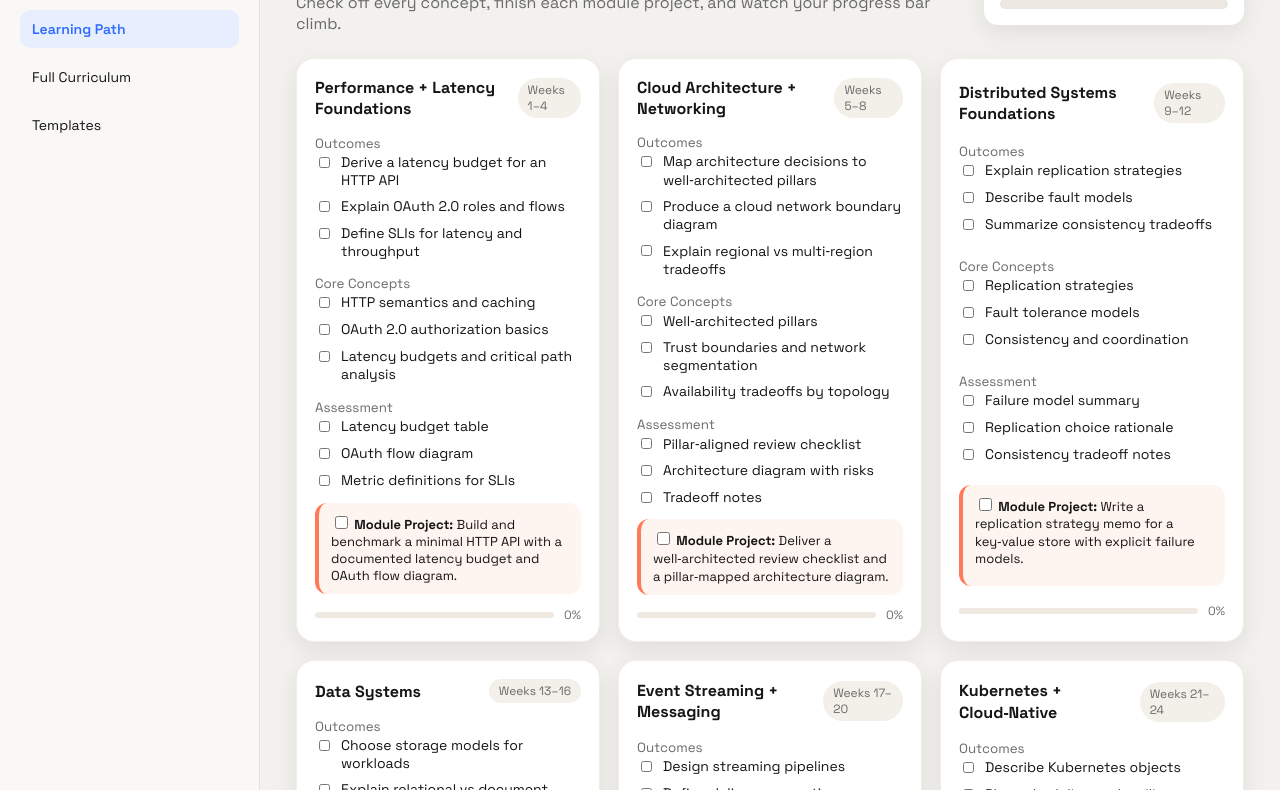
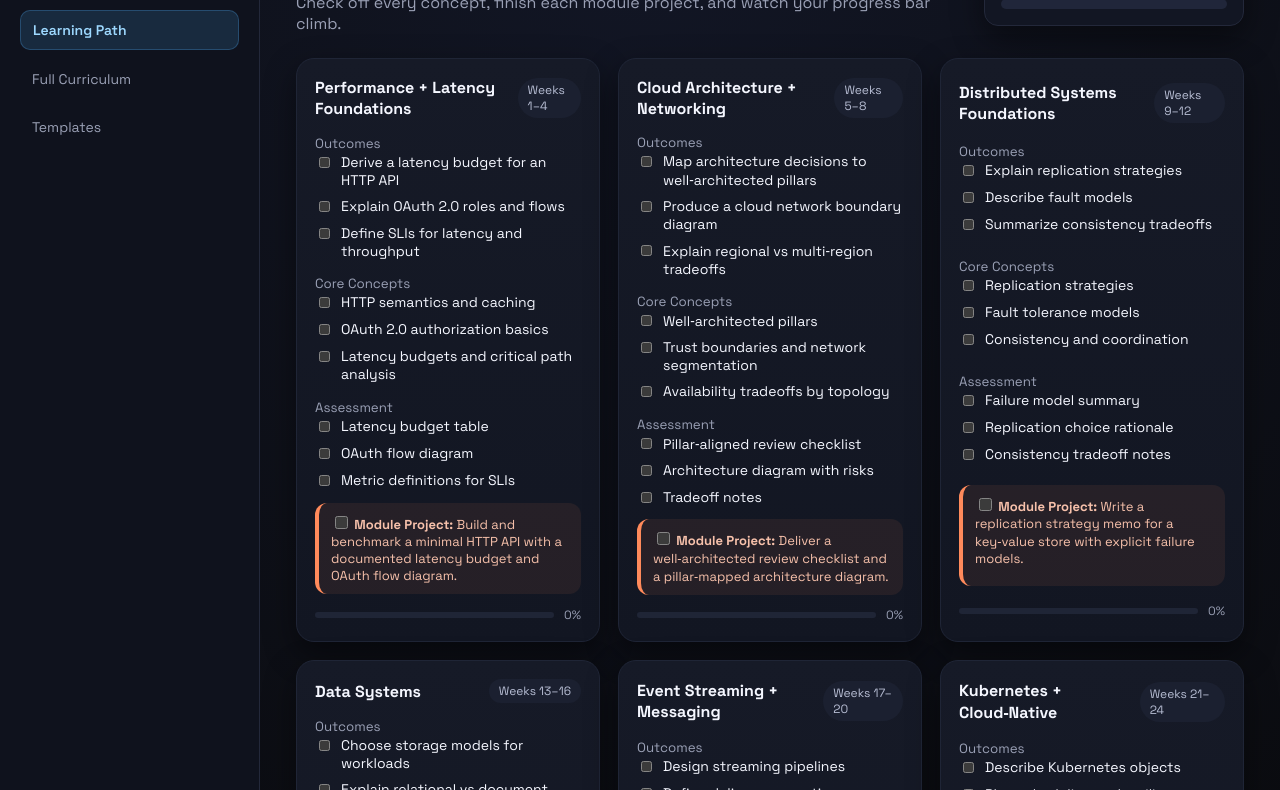
Before and after one commit to CarlasHub/system-design-52weeks, a plain HTML site: page index.html in a window 1280 px wide. Shown: the part 80-870 px from the top of the page. Drawn offline with Linux system fonts and the light colour scheme.

Commit message:
Switch learning path UI to dark theme

```diff
--- a/index.html
+++ b/index.html
@@ -8,23 +8,23 @@
     @import url("https://fonts.googleapis.com/css2?family=Space+Grotesk:wght@400;500;600;700&family=Literata:opsz,wght@7..72,400;7..72,600&display=swap");
 
     :root {
-      color-scheme: light;
-      --bg: #f3f1ed;
-      --ink: #151515;
-      --muted: #6a6a6a;
-      --card: #ffffff;
-      --line: #e5e1db;
-      --accent: #2f6bff;
-      --accent-soft: #e7efff;
-      --progress: #1f8a3b;
-      --project: #ff7a59;
-      --shadow: 0 8px 24px rgba(0, 0, 0, 0.08);
+      color-scheme: dark;
+      --bg: #0b0c10;
+      --ink: #f5f7ff;
+      --muted: #9aa0b5;
+      --card: #151823;
+      --line: #23283a;
+      --accent: #52b3ff;
+      --accent-soft: rgba(82, 179, 255, 0.12);
+      --progress: #38d996;
+      --project: #ff8a5b;
+      --shadow: 0 12px 32px rgba(0, 0, 0, 0.45);
     }
 
     * { box-sizing: border-box; }
     body {
       margin: 0;
-      background: var(--bg);
+      background: radial-gradient(circle at top, #121625 0%, #0b0c10 45%, #07080d 100%);
       color: var(--ink);
       font-family: "Space Grotesk", system-ui, -apple-system, sans-serif;
     }
@@ -37,7 +37,7 @@
 
     .sidebar {
       padding: 28px 20px;
-      background: #f9f8f6;
+      background: #0f121d;
       border-right: 1px solid var(--line);
     }
 
@@ -53,7 +53,7 @@
       width: 34px;
       height: 34px;
       border-radius: 10px;
-      background: var(--accent);
+      background: linear-gradient(135deg, #5f7bff 0%, #48c9ff 100%);
       display: grid;
       place-items: center;
       color: #fff;
@@ -68,7 +68,7 @@
 
     .nav a {
       text-decoration: none;
-      color: var(--ink);
+      color: var(--muted);
       padding: 10px 12px;
       border-radius: 10px;
       display: flex;
@@ -78,9 +78,10 @@
     }
 
     .nav a.active {
-      background: var(--accent-soft);
-      color: var(--accent);
+      background: rgba(82, 179, 255, 0.15);
+      color: #9ed9ff;
       font-weight: 600;
+      border: 1px solid rgba(82, 179, 255, 0.25);
     }
 
     .content {
@@ -107,11 +108,12 @@
     }
 
     .progress-wrap {
-      background: var(--card);
+      background: #121623;
       padding: 16px;
       border-radius: 14px;
       box-shadow: var(--shadow);
       min-width: 260px;
+      border: 1px solid var(--line);
     }
 
     .progress-label {
@@ -125,7 +127,7 @@
     .progress-bar {
       height: 10px;
       border-radius: 999px;
-      background: #ece7e0;
+      background: #20263a;
       overflow: hidden;
     }
 
@@ -144,13 +146,13 @@
     }
 
     .card {
-      background: var(--card);
+      background: linear-gradient(180deg, #161a27 0%, #121622 100%);
       border-radius: 18px;
       box-shadow: var(--shadow);
       padding: 18px;
       display: grid;
       gap: 12px;
-      border: 1px solid #f1ede7;
+      border: 1px solid #1f2536;
     }
 
     .card h3 {
@@ -172,8 +174,8 @@
       font-size: 12px;
       padding: 4px 10px;
       border-radius: 999px;
-      background: #f3f0ea;
-      color: var(--muted);
+      background: #1b2030;
+      color: #b7bdd3;
     }
 
     .checklist {
@@ -195,9 +197,10 @@
     .project {
       border-left: 4px solid var(--project);
       padding: 10px 12px;
-      background: #fff5f0;
+      background: rgba(255, 138, 91, 0.08);
       border-radius: 12px;
       font-size: 13px;
+      color: #f7c1ab;
     }
 
     .module-progress {
@@ -211,7 +214,7 @@
     .module-progress .bar {
       height: 6px;
       border-radius: 999px;
-      background: #efe9e1;
+      background: #1f2536;
       overflow: hidden;
       flex: 1;
     }
```
